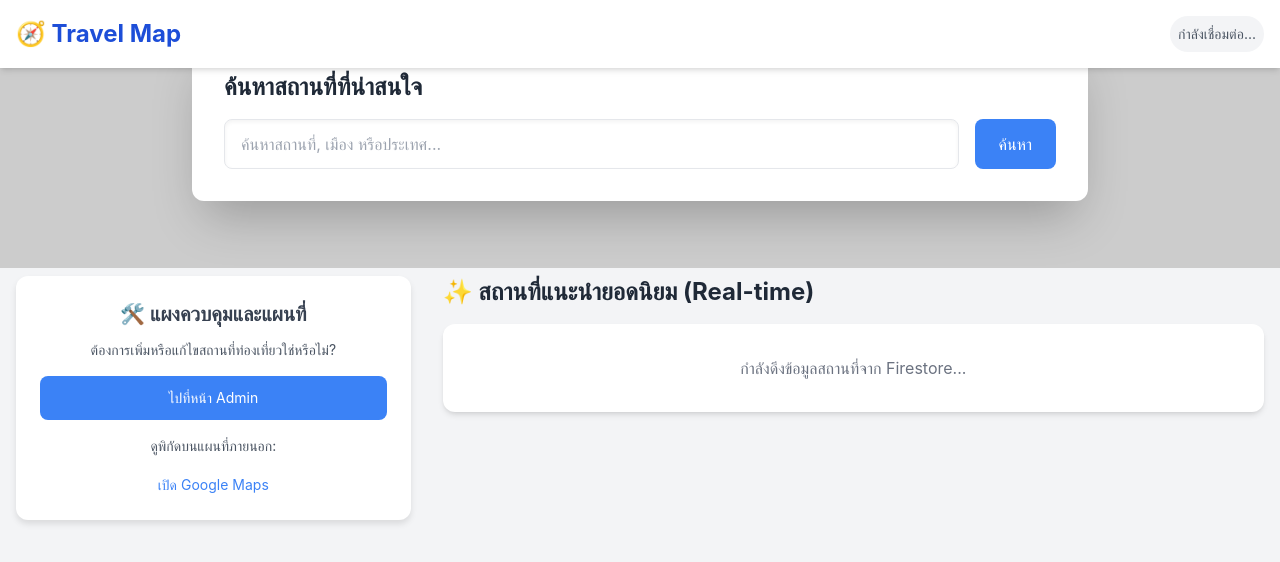
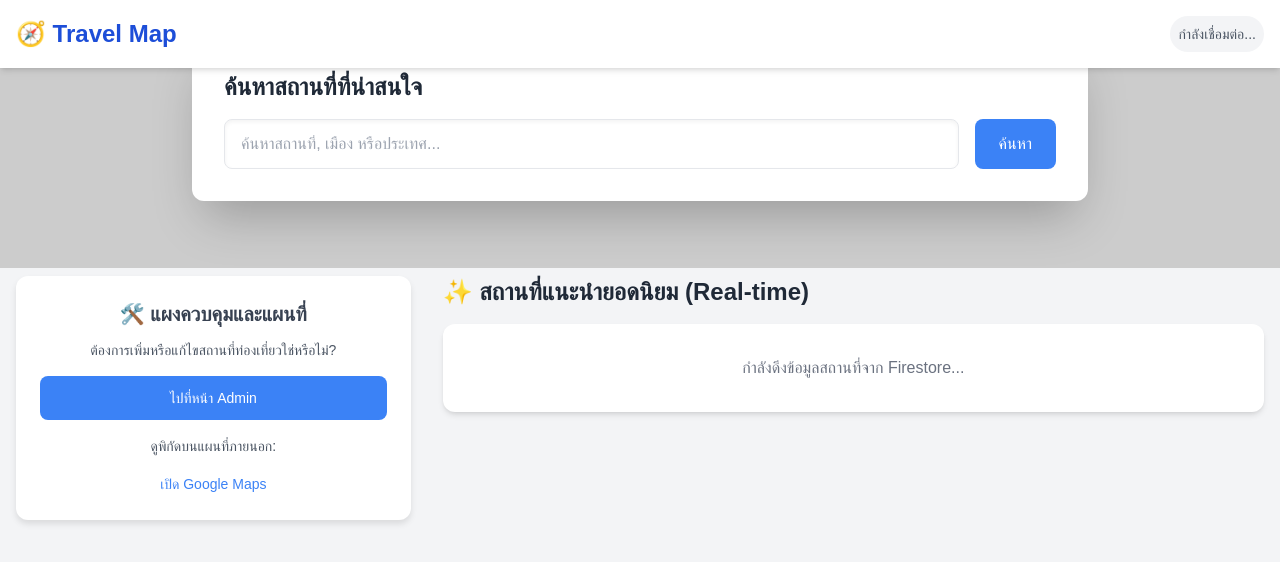
Before and after one commit to numi-adm/travel, a plain HTML site: page index.html in a window 1280 px wide. Drawn offline with nearby package versions, Linux system fonts and the light colour scheme; no server answers; placeholder pictures from the web are drawn by us.

Commit message:
Update index.html

```diff
--- a/index.html
+++ b/index.html
@@ -7,6 +7,9 @@
     <!-- Tailwind CSS CDN -->
     <script src="https://cdn.tailwindcss.com"></script>
     <style>
+        *{
+            font-family: 'Kanit', 'Prompt', 'Sarabun', sans-serif;
+        }
         :root {
             --agoda-blue: #1e40af;
             --agoda-light-blue: #3b82f6;
```
